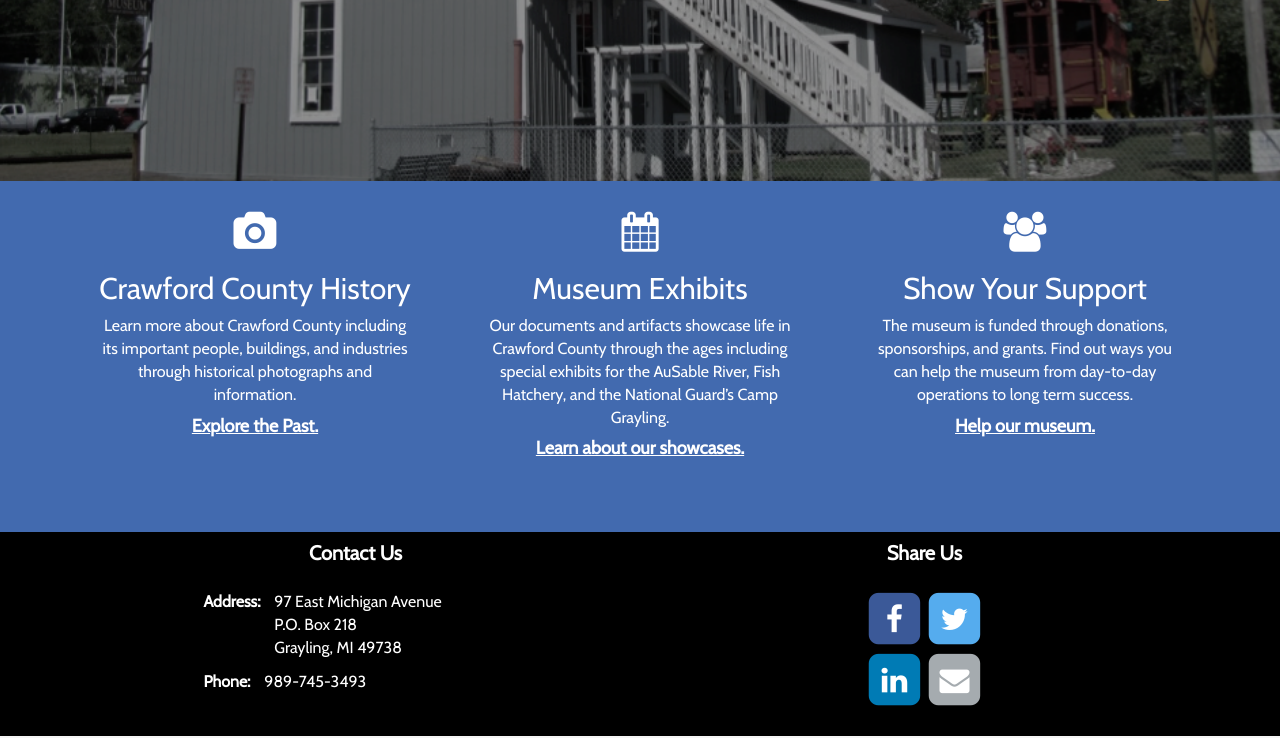
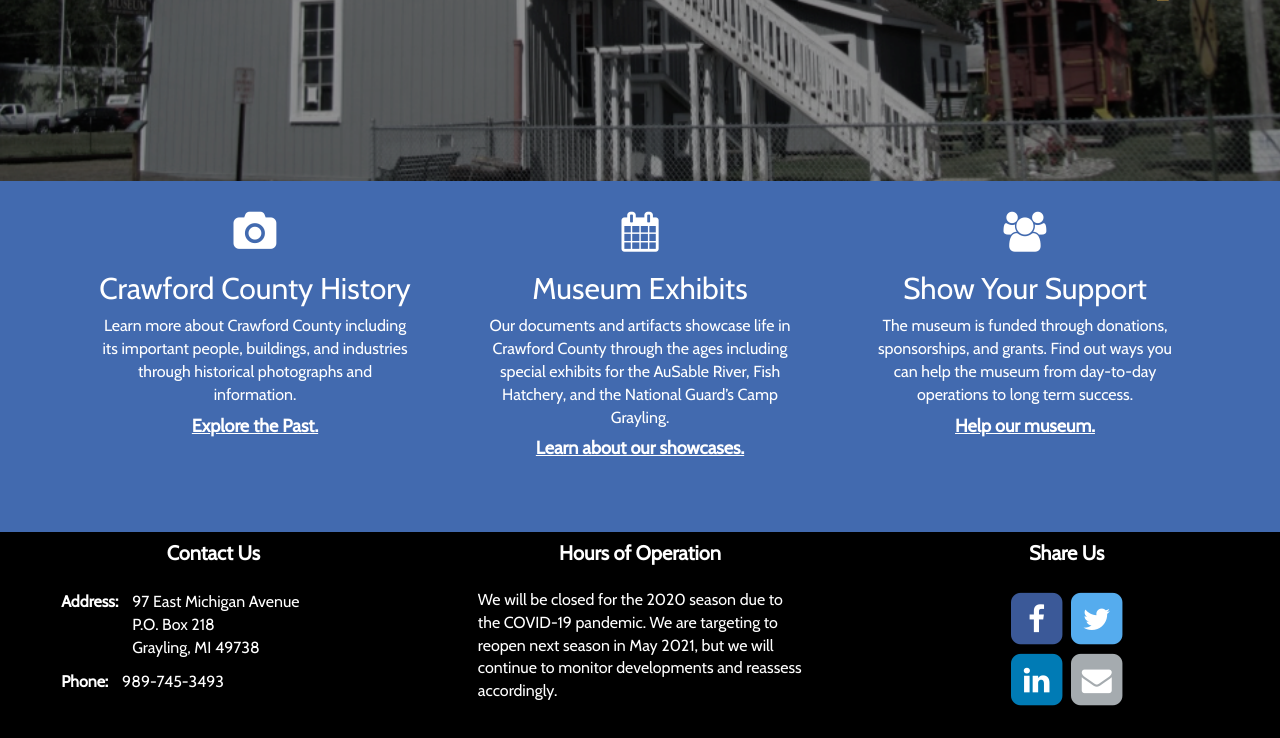
Before and after one commit to courtneyring/CrawfordCounty, a website: page index.html in a window 1280 px wide. Shown: the part 499-1237 px from the top of the page. Drawn offline with nearby package versions, Linux system fonts and the light colour scheme; some packages are replaced by stand-ins of ours; a web font is replaced by a local one.

Commit message:
add hours of operation to footer

```diff
--- a/assets/css/styles.css
+++ b/assets/css/styles.css
@@ -227,8 +227,8 @@ h4{
 }
 
 .footer-upper{
-    display: flex;
-    justify-content: space-between;
+    /* display: flex; */
+    /* justify-content: space-between; */
     padding-bottom:25px;
 }
 
@@ -247,13 +247,13 @@ h4{
     padding-right:4%;
 }
 
-.footer-col:first-child {
+/* .footer-col:first-child {
     align-self: flex-start;
 }
 
 .footer-col:last-child {
     align-self: flex-end;
-}
+} */
 
 .footer-col form #submit{
     margin-top: 10px;
--- a/index.html
+++ b/index.html
@@ -117,9 +117,12 @@
                     <p>989-745-3493</p>
                 </div>
             </div>
-            <!-- <div class="col-xs-12 col-sm-6 col-md-4 col-lg-4 footer-col">
-                <h4 class="footer-title">Hear from Us</h4>
-                <p>Sign up for our newsletter!</p>
+            <div class="col-xs-12 col-sm-6 col-md-4 col-lg-4 footer-col">
+                <h4 class="footer-title">Hours of Operation</h4>
+                <p>We will be closed for the 2020 season due to the COVID-19 pandemic. We are targeting to reopen next season in May 2021,
+                but we will continue to monitor developments and reassess accordingly.</p>
+
+                <!-- <p>Sign up for our newsletter!</p>
                 <form role="form" method="post" action="newsletter.php">
                     <div class="form-group">
                         <label for="email">Your Email:</label>
@@ -127,8 +130,8 @@
                     </div>
                     <input type="hidden" name="url" id="url" value="{{url}}">
                     <input type="submit" name="submit" id="submit" class="btn orange" value="Submit">
-                </form>
-            </div> -->
+                </form> -->
+            </div>
             <div class="col-xs-12 col-sm-6 col-md-4 col-lg-4 footer-col">
                 <h4 class="footer-title">Share Us</h4>
                     <div class="col-xs-6 social-icon facebook-icon" >
```
